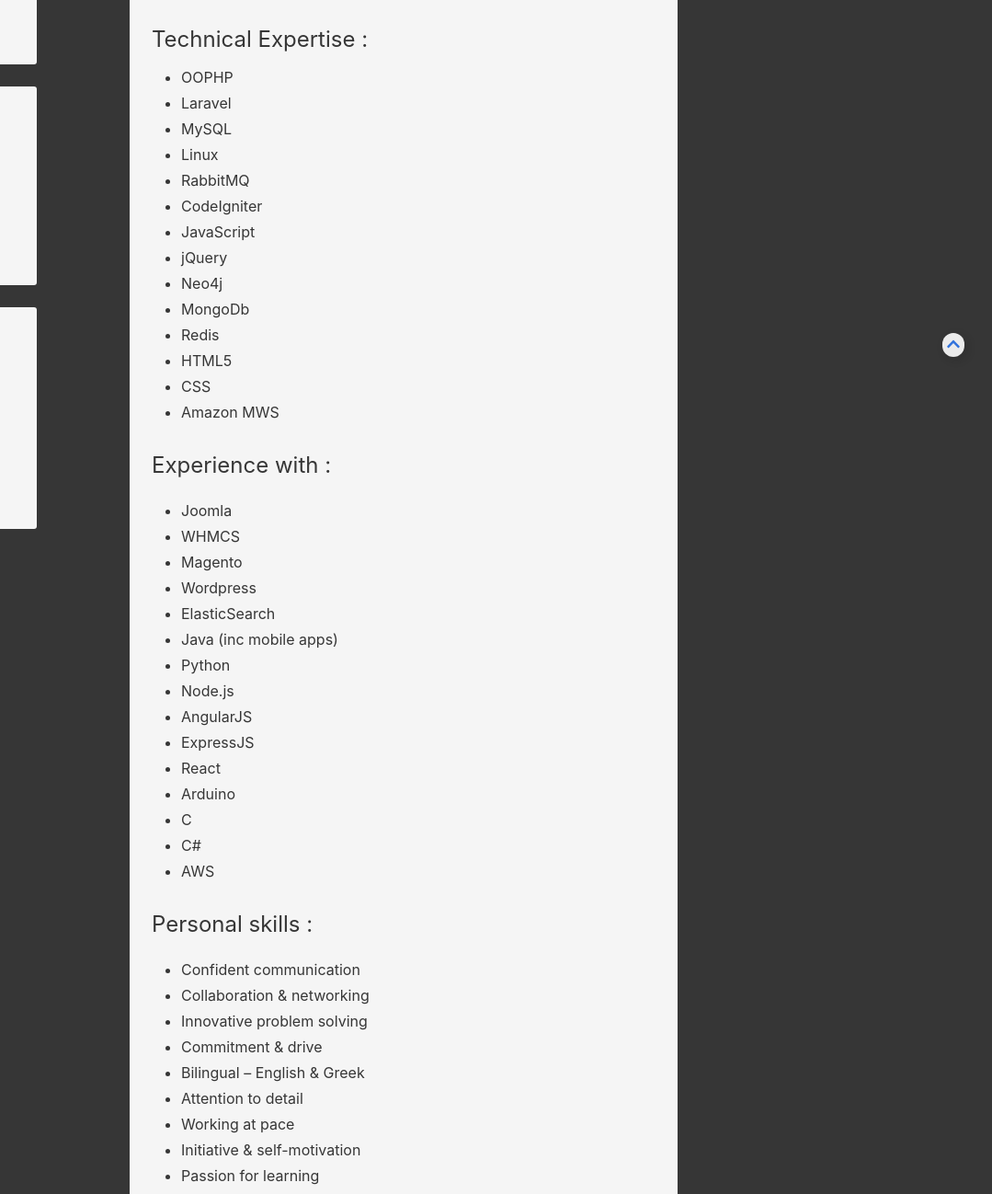
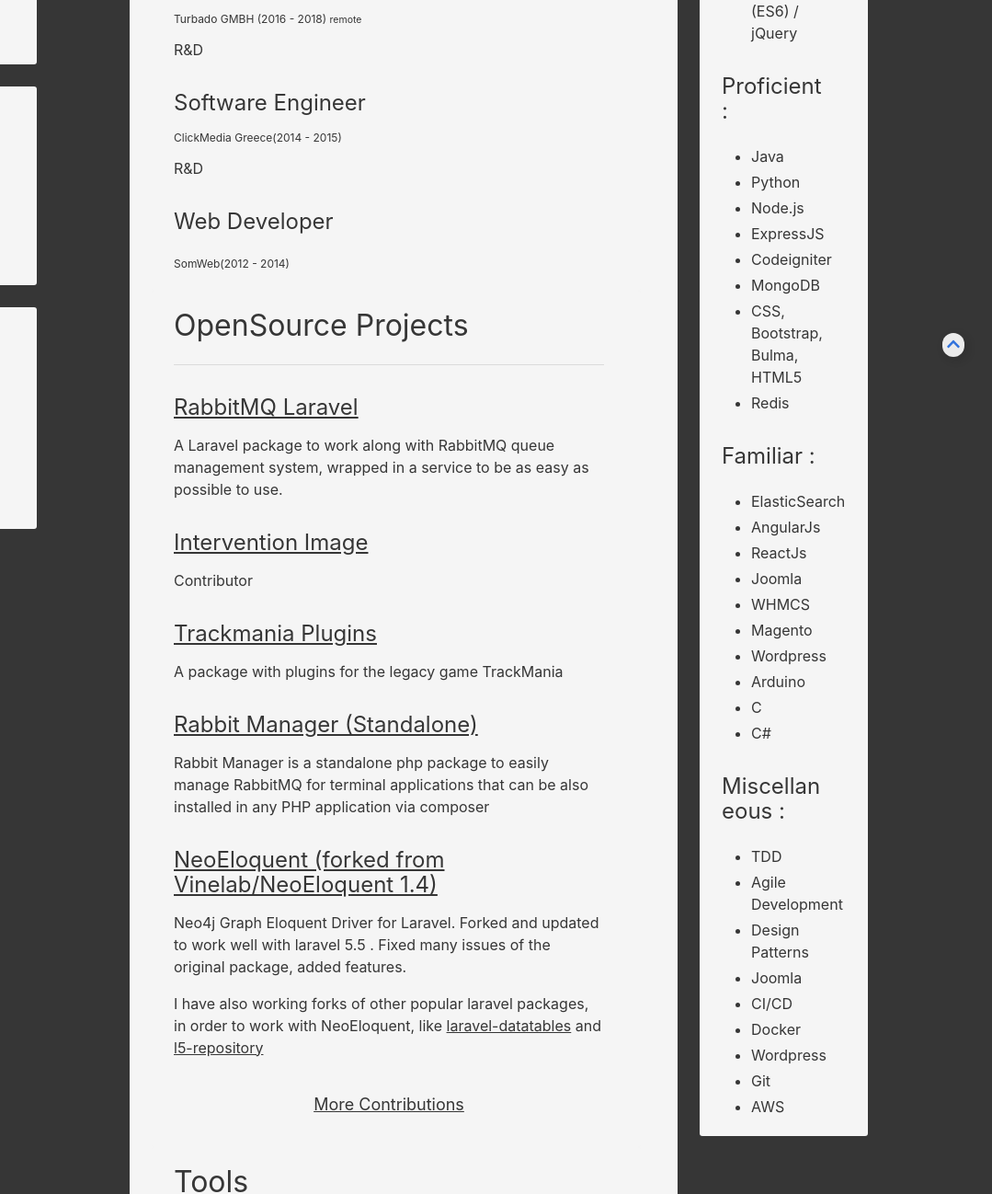
Before and after one commit to kontoulis/kontoulis.github.io, a plain HTML site: page index.html in a window 1280 px wide. Shown: the part 382-1680 px from the top of the page at 92% size, 201-1280 px from the left. Drawn offline with nearby package versions, Linux system fonts and the light colour scheme; files that its build step writes are made by us from their sources.

Commit message:
update my CV

```diff
--- a/index.html
+++ b/index.html
@@ -132,65 +132,23 @@
             <div class="column is-6">
                 <div class="tile is-vertical ">
                     <article class="tile is-child notification is-light content">
-                        <h1 id="about">About me</h1>
-                        An accomplished Senior Programmer with many years’ experience of programming in fast-paced business
-environments, with leadership and key decision-making responsibilities. Highly experienced in setting project
-architecture, with a proven track record of resolving business challenges and contributing to dynamic business
-growth.
-                    </article>
-                <div class="tile is-vertical ">
                         <article class="tile is-child notification is-light content">
-                        <h1 id="skills">Skills</h1>
-                        <hr />
-                        <h3 >Technical Expertise :</h3>
-                        <ul>
-                            <li>OOPHP</li>
-                            <li>Laravel</li>
-                            <li>MySQL</li>
-                            <li>Linux</li>
-                            <li>RabbitMQ</li>
-                            <li>CodeIgniter</li>
-                            <li>JavaScript</li>
-                            <li>jQuery</li>
-                            <li>Neo4j</li>
-                            <li>MongoDb</li>
-                            <li>Redis</li>
-                            <li>HTML5</li>
-                            <li>CSS</li>
-                            <li>Amazon MWS</li>
-                        </ul>
+                            <h1 class="title" id="experience">Employment</h1>
+                            <hr/>
+                            <h3>Head of Development / Software Architect</h3>
+                            <p class="content is-small">Turbado LLC (2018 - 2019) <small>remote</small></p>
+                            <p class="is-text">R&D </p>
+                            <h3>Senior Programmer</h3>
+                            <p class="content is-small">Turbado GMBH (2016 - 2018) <small>remote</small></p>
+                            <p class="is-text">R&D </p>
 
-                        <h3 class="subtitle" >Experience with :</h3>
-                        <ul>
-                            <li>Joomla</li>
-                            <li>WHMCS</li>
-                            <li>Magento</li>
-                            <li>Wordpress</li>
-                            <li>ElasticSearch</li>
-                            <li>Java (inc mobile apps)</li>
-                            <li>Python</li>
-                            <li>Node.js</li>
-                            <li>AngularJS</li>
-                            <li>ExpressJS</li>
-                            <li>React</li>
-                            <li>Arduino</li>
-                            <li>C</li>
-                            <li>C#</li>
-                            <li>AWS</li>
-                        </ul>
+                            <h3>Software Engineer</h3>
+                            <p class="content is-small">ClickMedia Greece(2014 - 2015)</p>
+                            <p class="is-text">R&D</p>
 
-                        <h3 class="subtitle" >Personal skills :</h3>
-                        <ul>
-                            <li>Confident communication</li>
-                            <li>Collaboration & networking</li>
-                            <li>Innovative problem solving</li>
-                            <li>Commitment & drive</li>
-                            <li>Bilingual – English & Greek</li>
-                            <li>Attention to detail</li>
-                            <li>Working at pace</li>
-                            <li>Initiative & self-motivation</li>
-                            <li>Passion for learning</li>
-                        </ul>
+                            <h3 class="subtitle">Web Developer</h3>
+                            <p class="content is-small">SomWeb(2012 - 2014)</p>
+
                         </article>
 
                         <article class="tile is-child notification is-light content">
@@ -199,37 +157,26 @@
                             <h3><a href="https://github.com/kontoulis/rabbitmq-laravel" target="_blank">RabbitMQ Laravel</a></h3>
                             <p class="is-text">A Laravel package to work along with RabbitMQ queue management system, wrapped in a service to be as easy as possible to use.</p>
 
+                            <h3><a href="https://github.com/Intervention/image" target="_blank">Intervention Image</a></h3>
+                            <p class="is-text">Contributor</p>
+
+                            <h3><a href="https://github.com/kontoulis/trackmania-plugins" target="_blank">Trackmania Plugins</a></h3>
+                            <p class="is-text">A package with plugins for the legacy game TrackMania</p>
+
                             <h3><a href="https://github.com/kontoulis/rabbit-manager" target="_blank">Rabbit Manager (Standalone)</a></h3>
-                        <p class="is-text">Rabbit Manager is a standalone php package to easily manage RabbitMQ for terminal applications (it can be also used in any PHP application)</p>
+                            <p class="is-text">Rabbit Manager is a standalone php package to easily manage RabbitMQ for terminal
+                                applications that can be also installed in any PHP application via composer</p>
 
                             <h3><a href="https://github.com/kontoulis/NeoEloquent" target="_blank">NeoEloquent (forked from Vinelab/NeoEloquent 1.4)</a></h3>
                             <p class="is-text">Neo4j Graph Eloquent Driver for Laravel. Forked and updated to work well with laravel 5.5 . Fixed many issues of the original package, added features.</p>
                             <p class="is-text">I have also working forks of other popular laravel packages, in order to work with NeoEloquent,
                                 like <a href="https://github.com/kontoulis/laravel-datatables" target="_blank">laravel-datatables</a> and  <a href="https://github.com/kontoulis/l5-repository" target="_blank">l5-repository</a></p>
 
-                        <h3><a href="https://github.com/kontoulis/CI-Form-Generator" target="_blank">CI Form Generator (Legacy)</a></h3>
-                        <p class="is-text">A Codeigniter Library for auto form generation through the form validation
-                            set of
-                            rules.</p>
                             <br/>
                             <h5 class="has-text-centered"><a href="https://github.com/kontoulis" target="_blank">More Contributions</a></h5>
 
                         </article>
-                    <article class="tile is-child notification is-light content">
-                        <h1 class="title" id="experience">Work experience</h1>
-                        <hr/>
-                        <h3>Senior Programmer</h3>
-                        <p class="content is-small">Turbado GMBH (Feb 2016 - today) <small>remote</small></p>
-                        <p class="is-text">R&D </p>
 
-                        <h3>Software Engineer</h3>
-                        <p class="content is-small">ClickMedia Greece(Jul 2014 - Nov 2015)</p>
-                        <p class="is-text">R&D</p>
-
-                        <h3 class="subtitle">Web Developer</h3>
-                        <p class="content is-small">SomWeb(Oct 2012 - Mar 2014)</p>
-
-                    </article>
                         <article class="tile is-child notification is-light content">
                             <h1 class="title" id="tools">Tools</h1>
                             <hr />
@@ -269,9 +216,70 @@
                         <article class="tile is-child notification is-light">
                             <h1 class="title" id="interests">Interests</h1>
                             <hr />
-                        <p class="is-text">In my spare time, when I’m not programming, I enjoy video games, singing and
-composing music and teaching coding to friends.</p>
+                            <p class="is-text">I enjoy composing/playing music, video games, hang out with friends, while also trying to
+                                learn new things in my spare time</p>
                         </article>
+                    </article>
+                </div>
+            </div>
+        <div class="column is-2">
+                <div class="tile is-vertical ">
+                    <article class="tile is-child notification is-light content">
+                        <h1 id="skills">Skills</h1>
+                        <hr />
+                        <h3 >Fluent :</h3>
+                        <ul>
+                            <li>PHP</li>
+                            <li>Laravel</li>
+                            <li>MySQL</li>
+                            <li>Linux</li>
+                            <li>RabbitMQ</li>
+                            <li>JavaScript (ES6) / jQuery</li>
+
+                        </ul>
+
+                        <h3 class="subtitle" >Proficient :</h3>
+                        <ul>
+
+                            <li>Java</li>
+                            <li>Python</li>
+                            <li>Node.js</li>
+                            <li>ExpressJS</li>
+                            <li>Codeigniter</li>
+                            <li>MongoDB</li>
+                            <li>CSS, Bootstrap, Bulma, HTML5</li>
+                            <li>Redis</li>
+
+                        </ul>
+
+                        <h3 class="subtitle" >Familiar :</h3>
+                        <ul>
+                            <li>ElasticSearch</li>
+                             <li>AngularJs</li>
+                            <li>ReactJs</li>
+                            <li>Joomla</li>
+                            <li>WHMCS</li>
+                            <li>Magento</li>
+                            <li>Wordpress</li>
+                            <li>Arduino</li>
+                            <li>C</li>
+                            <li>C#</li>
+                        </ul>
+
+                        <h3 class="subtitle" >Miscellaneous :</h3>
+                        <ul>
+                            <li>TDD</li>
+                            <li>Agile Development</li>
+                            <li>Design Patterns</li>
+                            <li>Joomla</li>
+                            <li>CI/CD</li>
+                            <li>Docker</li>
+                            <li>Wordpress</li>
+                            <li>Git</li>
+                            <li>AWS</li>
+                        </ul>
+                    </article>
+
                 </div>
             </div>
         </div>
@@ -282,7 +290,7 @@
 
     <div class="container">
         <div class="columns">
-            <div class="column has-text-centered has-text-light"><span class="is-text is-vertical ">Designed with <a href="https://bulma.io" target="_blank">Bulma</a></span></div>
+            <div class="column has-text-centered has-text-light"><span class="is-text is-vertical ">Designed with <a href="https://bulma.io" target="_blank">Bulma CSS</a></span></div>
         </div>
     </div>
 
```
Lines whose indentation alone changed are shown as unchanged.
